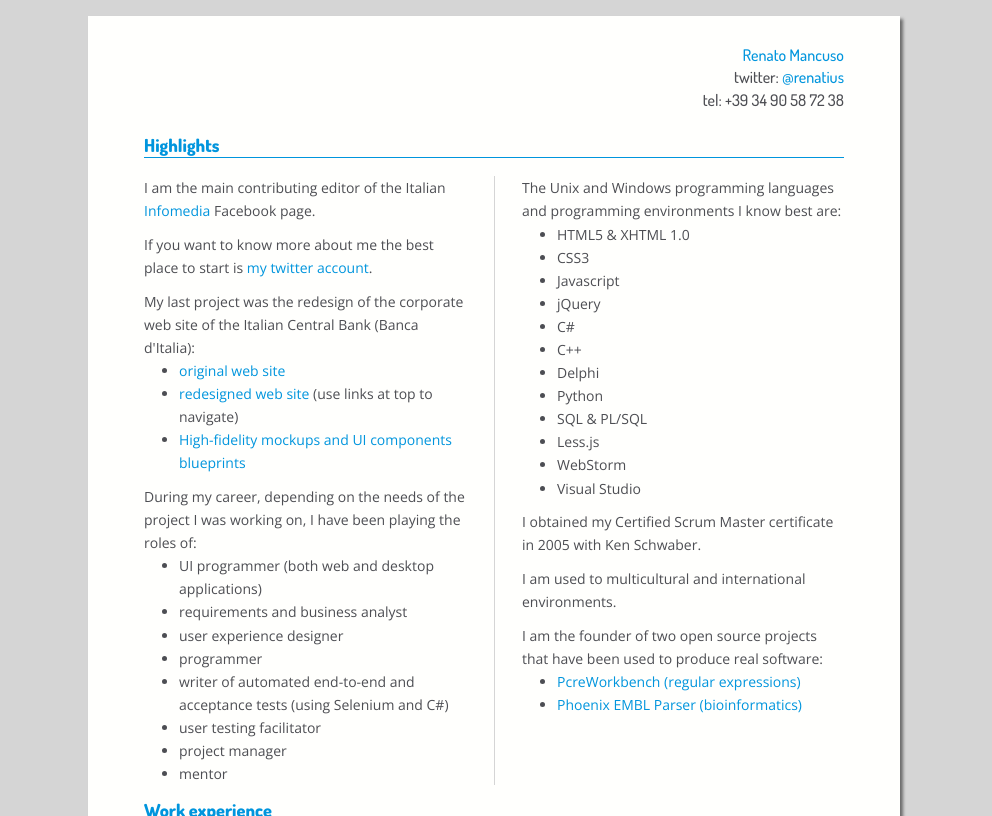
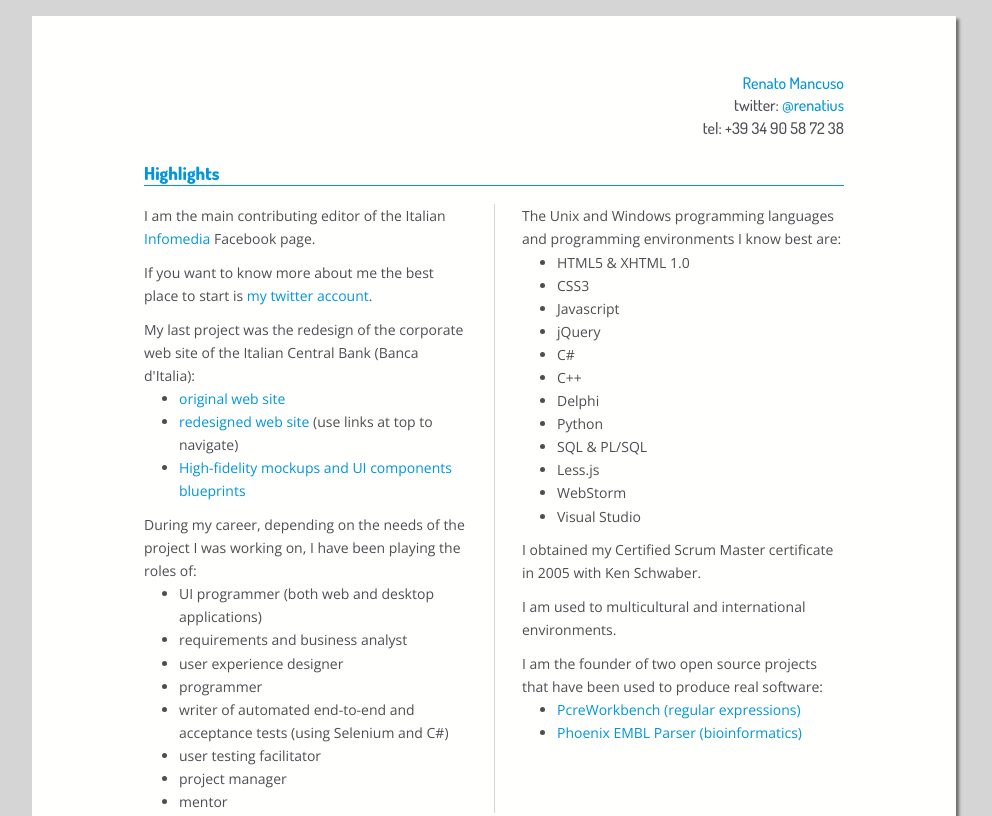
Before and after one commit to renatius/TdmWeb, a plain HTML site: page resume.htm in a window 1280 px wide. Shown: the top 816 px of the page, without its empty margins (146-1138 px from the left). Drawn offline with nearby package versions, Linux system fonts and the light colour scheme.

Commit message:
Increased paddings in resume

```diff
--- a/resume.htm
+++ b/resume.htm
@@ -475,8 +475,8 @@
         }
         #page {
             margin: 0 auto;
-            padding: 2em 4em;
-            max-width: 58em;
+            padding: 4em 8em;
+            max-width: 66em;
             background-color: #fffffd;
         }
         #page > header {
```
